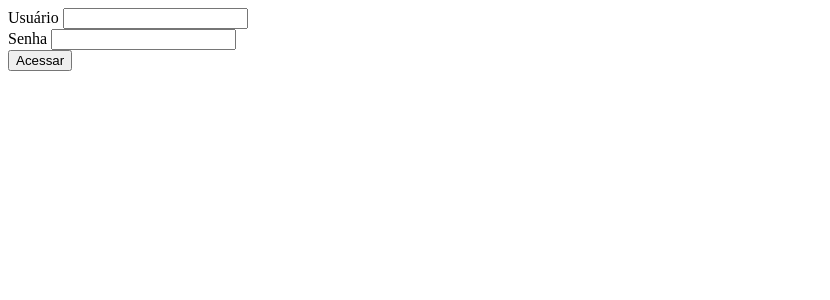
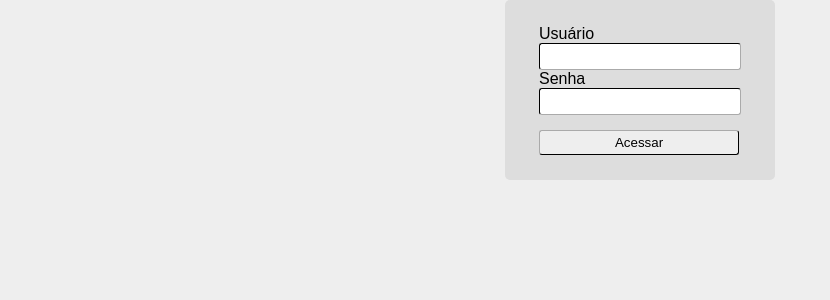
Before and after one commit to SusananRibeiro/pela-internet-html-php, a PHP site: page /login.php in a window 1280 px wide. Shown: the top 300 px of the page, without its empty margins (0-830 px from the left). Run offline with PHP 8.4, Linux system fonts and the light colour scheme; data that the repository does not hold is empty.

Commit message:
Atualizando o projeto com a criacao do login e logoff

```diff
--- a/login.php
+++ b/login.php
@@ -46,19 +46,27 @@
 <head>
     <meta charset="UTF-8">
     <meta name="viewport" content="width=device-width, initial-scale=1.0">
+    <link rel="stylesheet" href="src/styles/login.css">
     <title>Login</title>
 </head>
 <body>
-    <div>
+    <div class="conteudo">
         <form action="#" method="post">
             <div>
+                <div>
                     <label for="usuario">Usuário</label>
+                </div>
+                <div>
                     <input type="text" name="usuario" id="usuario">
                 </div>
                 <div>
                     <label for="senha">Senha</label>
+                </div>
+                <div>
                     <input type="password" name="senha" id="senha">
                 </div>
+            </div>
+
             <button>Acessar</button>
         </form>
     </div>
--- a/src/styles/login.css
+++ b/src/styles/login.css
@@ -3,3 +3,32 @@
 body {
     background-color: #eee;
 }
+
+.conteudo {
+    display: flex;
+    justify-content: center;
+    align-items: center;
+    background-color: #ddd;
+    border-radius: 5px;
+    width: 220px;
+    padding: 25px;
+    margin: auto;
+}
+
+input {
+    width: 200px;
+    height: 25px;
+    border: 1px solid;
+    border-radius: 3px;
+    border-color: #000 #aaa #aaa #000;
+}
+
+button {
+    background-color: #eee;
+    width: 200px;
+    height: 25px;
+    border: 1px solid;
+    border-radius: 3px;
+    border-color:#aaa #000 #000 #aaa;
+    margin-top: 15px;
+}
```
Lines whose indentation alone changed are shown as unchanged.
